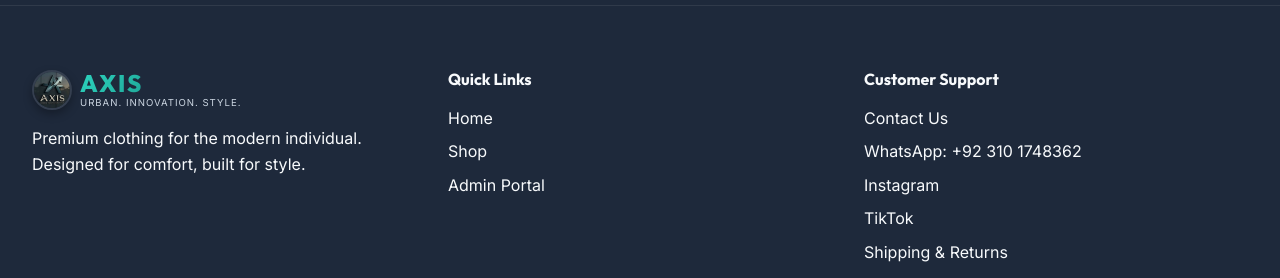
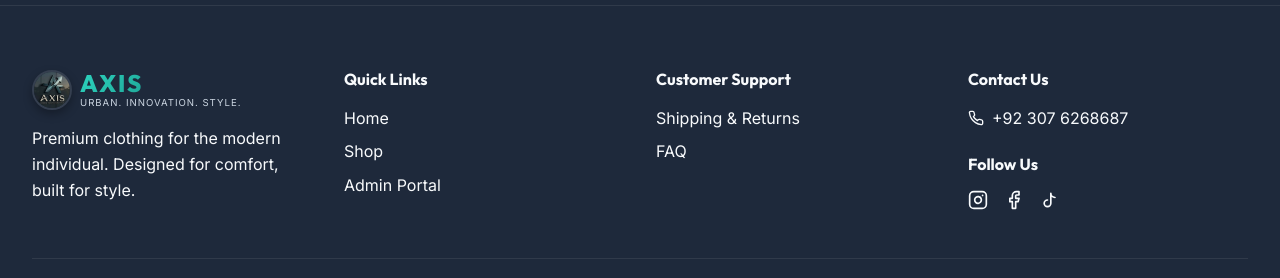
Before and after one commit to cheemanomi797/Axis-Wear, a React app in the folder Frontend/: page / in a window 1280 px wide. Shown: the part 2626-2904 px from the top of the page. Built offline with nearby package versions, Linux system fonts and the light colour scheme; no server answers; the HTML template or start-up script is replaced by a standard one.

Commit message:
Update Footer.jsx

```diff
--- a/Frontend/src/components/Footer.jsx
+++ b/Frontend/src/components/Footer.jsx
@@ -1,4 +1,75 @@
 import React from 'react';
+
+// Custom SVG Icons to avoid dependency/export issues with custom builds of lucide-react
+const Phone = ({ size = 24, ...props }) => (
+  <svg
+    xmlns="http://www.w3.org/2000/svg"
+    width={size}
+    height={size}
+    viewBox="0 0 24 24"
+    fill="none"
+    stroke="currentColor"
+    strokeWidth="2"
+    strokeLinecap="round"
+    strokeLinejoin="round"
+    {...props}
+  >
+    <path d="M22 16.92v3a2 2 0 0 1-2.18 2 19.79 19.79 0 0 1-8.63-3.07 19.5 19.5 0 0 1-6-6 19.79 19.79 0 0 1-3.07-8.67A2 2 0 0 1 4.11 2h3a2 2 0 0 1 2 1.72 12.84 12.84 0 0 0 .7 2.81 2 2 0 0 1-.45 2.11L8.09 9.91a16 16 0 0 0 6 6l1.27-1.27a2 2 0 0 1 2.11-.45 12.84 12.84 0 0 0 2.81.7A2 2 0 0 1 22 16.92z" />
+  </svg>
+);
+
+const Instagram = ({ size = 24, ...props }) => (
+  <svg
+    xmlns="http://www.w3.org/2000/svg"
+    width={size}
+    height={size}
+    viewBox="0 0 24 24"
+    fill="none"
+    stroke="currentColor"
+    strokeWidth="2"
+    strokeLinecap="round"
+    strokeLinejoin="round"
+    {...props}
+  >
+    <rect width="20" height="20" x="2" y="2" rx="5" ry="5" />
+    <path d="M16 11.37A4 4 0 1 1 12.63 8 4 4 0 0 1 16 11.37z" />
+    <line x1="17.5" x2="17.51" y1="6.5" y2="6.5" />
+  </svg>
+);
+
+const Facebook = ({ size = 24, ...props }) => (
+  <svg
+    xmlns="http://www.w3.org/2000/svg"
+    width={size}
+    height={size}
+    viewBox="0 0 24 24"
+    fill="none"
+    stroke="currentColor"
+    strokeWidth="2"
+    strokeLinecap="round"
+    strokeLinejoin="round"
+    {...props}
+  >
+    <path d="M18 2h-3a5 5 0 0 0-5 5v3H7v4h3v8h4v-8h3l1-4h-4V7a1 1 0 0 1 1-1h3z" />
+  </svg>
+);
+
+const TikTok = ({ size = 24, ...props }) => (
+  <svg
+    xmlns="http://www.w3.org/2000/svg"
+    width={size}
+    height={size}
+    viewBox="0 0 24 24"
+    fill="none"
+    stroke="currentColor"
+    strokeWidth="2"
+    strokeLinecap="round"
+    strokeLinejoin="round"
+    {...props}
+  >
+    <path d="M9 12a4 4 0 1 0 4 4V4a5 5 0 0 0 5 5" />
+  </svg>
+);
 
 const Footer = () => {
   return (
@@ -26,13 +97,28 @@ const Footer = () => {
           <div>
             <h4 style={{ marginBottom: '1rem' }}>Customer Support</h4>
             <div style={{ display: 'flex', flexDirection: 'column', gap: '0.5rem' }}>
-              <span className="text-secondary">Contact Us</span>
-              <a href="https://wa.me/923101748362" target="_blank" rel="noreferrer" className="text-secondary hover:text-primary">WhatsApp: +92 310 1748362</a>
-              <a href="https://www.instagram.com/yourprofile" target="_blank" rel="noreferrer" className="text-secondary hover:text-primary">Instagram</a>
-              <a href="https://www.tiktok.com/@yourprofile" target="_blank" rel="noreferrer" className="text-secondary hover:text-primary">TikTok</a>
-
               <span className="text-secondary">Shipping & Returns</span>
               <span className="text-secondary">FAQ</span>
+            </div>
+          </div>
+          <div>
+            <h4 style={{ marginBottom: '1rem' }}>Contact Us</h4>
+            <div style={{ display: 'flex', flexDirection: 'column', gap: '0.5rem', marginBottom: '1.5rem' }}>
+              <a href="tel:+923076268687" className="text-secondary hover:text-primary" style={{ display: 'flex', alignItems: 'center', gap: '0.5rem' }}>
+                <Phone size={16} /> +92 307 6268687
+              </a>
+            </div>
+            <h4 style={{ marginBottom: '1rem' }}>Follow Us</h4>
+            <div style={{ display: 'flex', gap: '1rem' }}>
+              <a href="https://www.instagram.com/axiswearofficialpk?igsh=ZjExanByeGVta3Rh" target="_blank" rel="noopener noreferrer" className="text-secondary hover:text-primary" style={{ display: 'inline-flex', alignItems: 'center' }}>
+                <Instagram size={20} />
+              </a>
+              <a href="https://www.facebook.com/share/18hKQJKcSs/" target="_blank" rel="noopener noreferrer" className="text-secondary hover:text-primary" style={{ display: 'inline-flex', alignItems: 'center' }}>
+                <Facebook size={20} />
+              </a>
+              <a href="https://www.tiktok.com/@axis.wear2026?_r=1&_t=ZS-971zhHmhrpV" target="_blank" rel="noopener noreferrer" className="text-secondary hover:text-primary" style={{ display: 'inline-flex', alignItems: 'center' }}>
+                <TikTok size={20} />
+              </a>
             </div>
           </div>
         </div>
```
